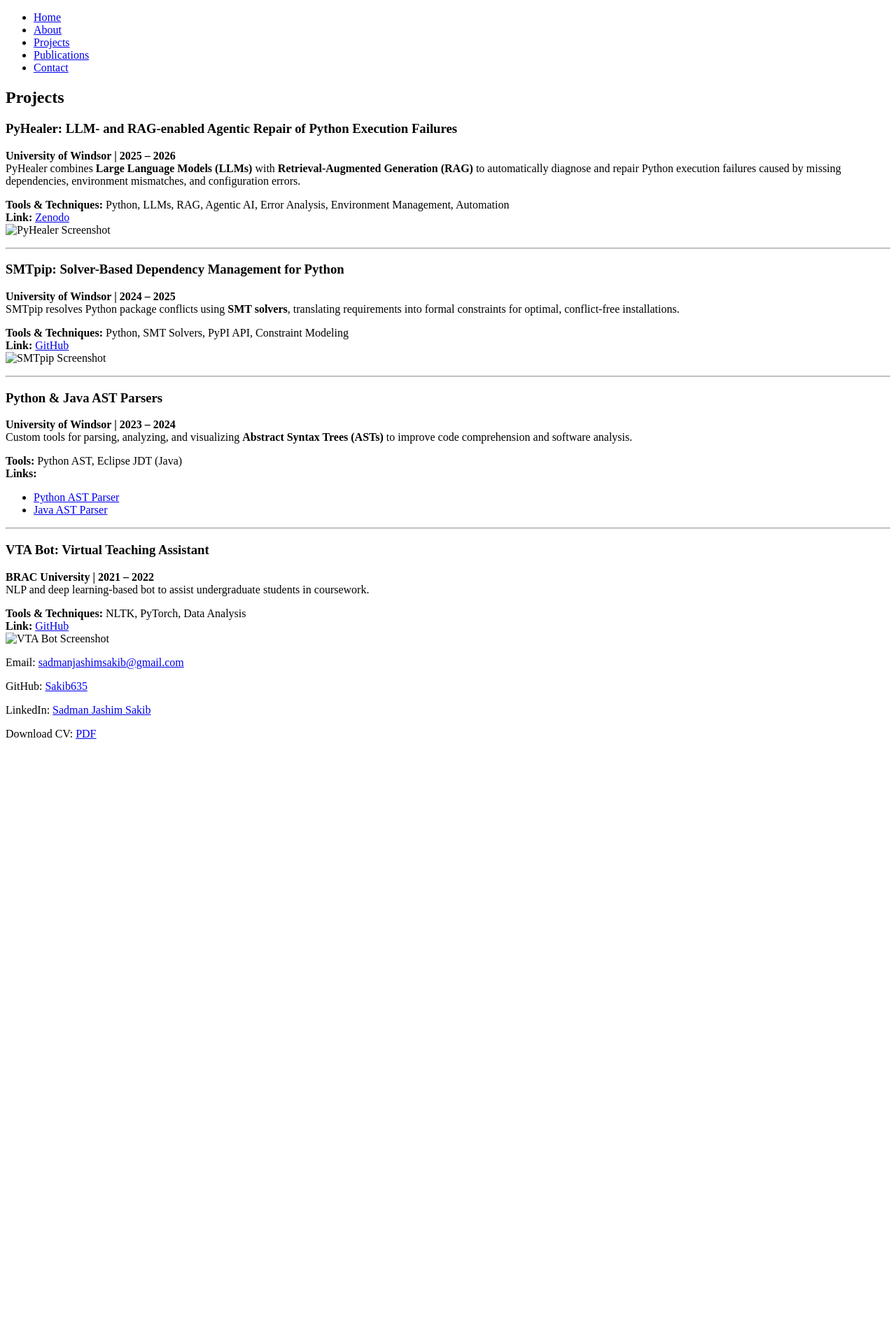
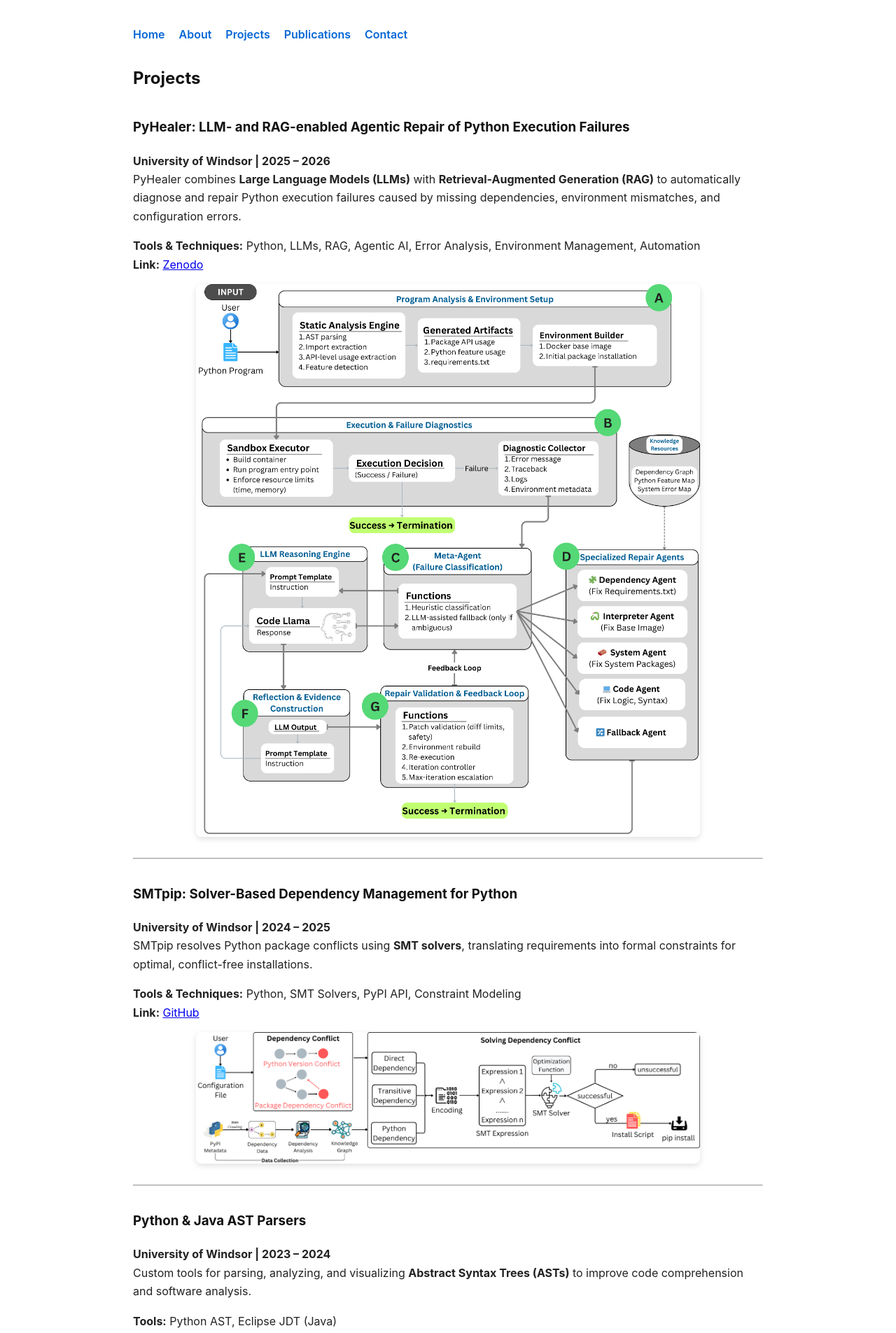
Before and after one commit to Sakib635/my-portfolio, a Jekyll site: the page built from projects.md, in a window 1280 px wide. Shown: the top 1905 px of the page at 70% size. Built offline with Jekyll 4.4.1, drawn with Linux system fonts in a browser that asks for light colours; before the commit the page ends 1074 px from its top, so only the background shows below that.

```diff
--- /dev/null
+++ b/assets/css/style.css
@@ -0,0 +1,78 @@
+/* =========================
+   Global Layout
+========================= */
+body {
+  font-family: -apple-system, BlinkMacSystemFont, "Segoe UI", Roboto, Arial, sans-serif;
+  line-height: 1.65;
+  max-width: 900px;
+  margin: 0 auto;
+  padding: 20px;
+  color: #222;
+}
+
+/* =========================
+   Navigation
+========================= */
+header nav ul {
+  list-style: none;
+  display: flex;
+  gap: 20px;
+  padding: 0;
+  margin-bottom: 30px;
+}
+
+header nav a {
+  text-decoration: none;
+  font-weight: 600;
+  color: #0366d6;
+}
+
+header nav a:hover {
+  text-decoration: underline;
+}
+
+/* =========================
+   Profile Image
+========================= */
+.profile-img {
+  width: 180px;
+  max-width: 100%;
+  border-radius: 50%;
+  display: block;
+  margin: 20px auto;
+  box-shadow: 0 4px 10px rgba(0,0,0,0.12);
+}
+
+/* =========================
+   Project Images
+========================= */
+.project-img {
+  width: 100%;
+  max-width: 720px;
+  display: block;
+  margin: 15px auto 30px;
+  border-radius: 8px;
+  box-shadow: 0 3px 8px rgba(0,0,0,0.12);
+}
+
+/* =========================
+   Headings
+========================= */
+h1, h2, h3 {
+  color: #111;
+}
+
+h3 {
+  margin-top: 35px;
+}
+
+/* =========================
+   Footer
+========================= */
+footer {
+  border-top: 1px solid #ddd;
+  margin-top: 50px;
+  padding-top: 20px;
+  font-size: 0.9em;
+  color: #555;
+}
--- a/projects.md
+++ b/projects.md
@@ -12,7 +12,10 @@ PyHealer combines **Large Language Models (LLMs)** with **Retrieval-Augmented Ge
 
 **Tools & Techniques:** Python, LLMs, RAG, Agentic AI, Error Analysis, Environment Management, Automation
 **Link:** [Zenodo](https://zenodo.org/records/18218624)
-![PyHealer Screenshot](assets/images/pyhealer.png)
+<img src="{{ site.baseurl }}/assets/images/pyhealer.png"
+     alt="PyHealer Screenshot"
+     class="project-img">
+
 
 ---
 
@@ -22,7 +25,9 @@ SMTpip resolves Python package conflicts using **SMT solvers**, translating requ
 
 **Tools & Techniques:** Python, SMT Solvers, PyPI API, Constraint Modeling
 **Link:** [GitHub](https://github.com/Sakib635/SMTpip)
-![SMTpip Screenshot](assets/images/smtpip.png)
+<img src="{{ site.baseurl }}/assets/images/smtpip.png"
+     alt="smtpip Screenshot"
+     class="project-img">
 
 ---
 
@@ -43,4 +48,6 @@ NLP and deep learning-based bot to assist undergraduate students in coursework.
 
 **Tools & Techniques:** NLTK, PyTorch, Data Analysis
 **Link:** [GitHub](https://github.com/Sakib635/Virtual-Teaching-Assistant-VTA-bot-)
-![VTA Bot Screenshot](assets/images/vta.png)
+<img src="{{ site.baseurl }}/assets/images/vta.png"
+     alt="vta Screenshot"
+     class="project-img">
```
Also changed, not shown: index.md (+3 -1 lines).
